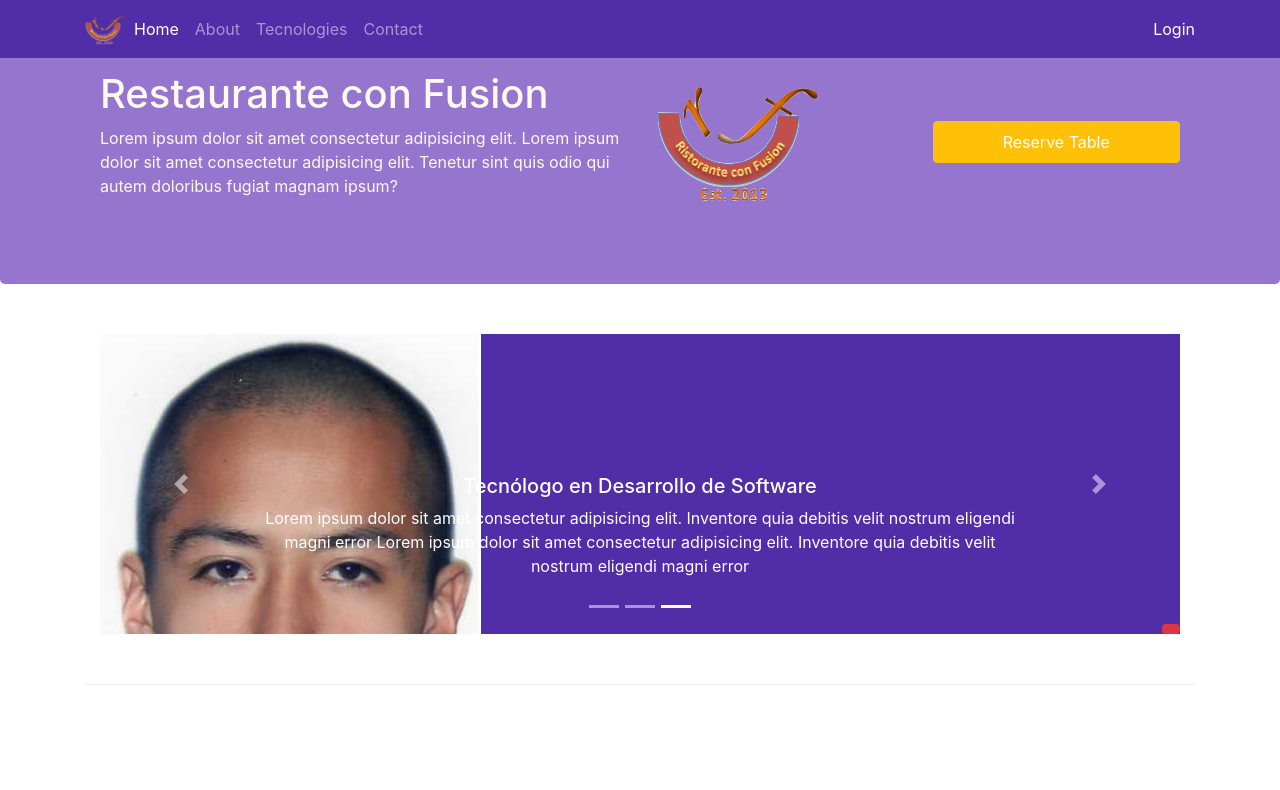
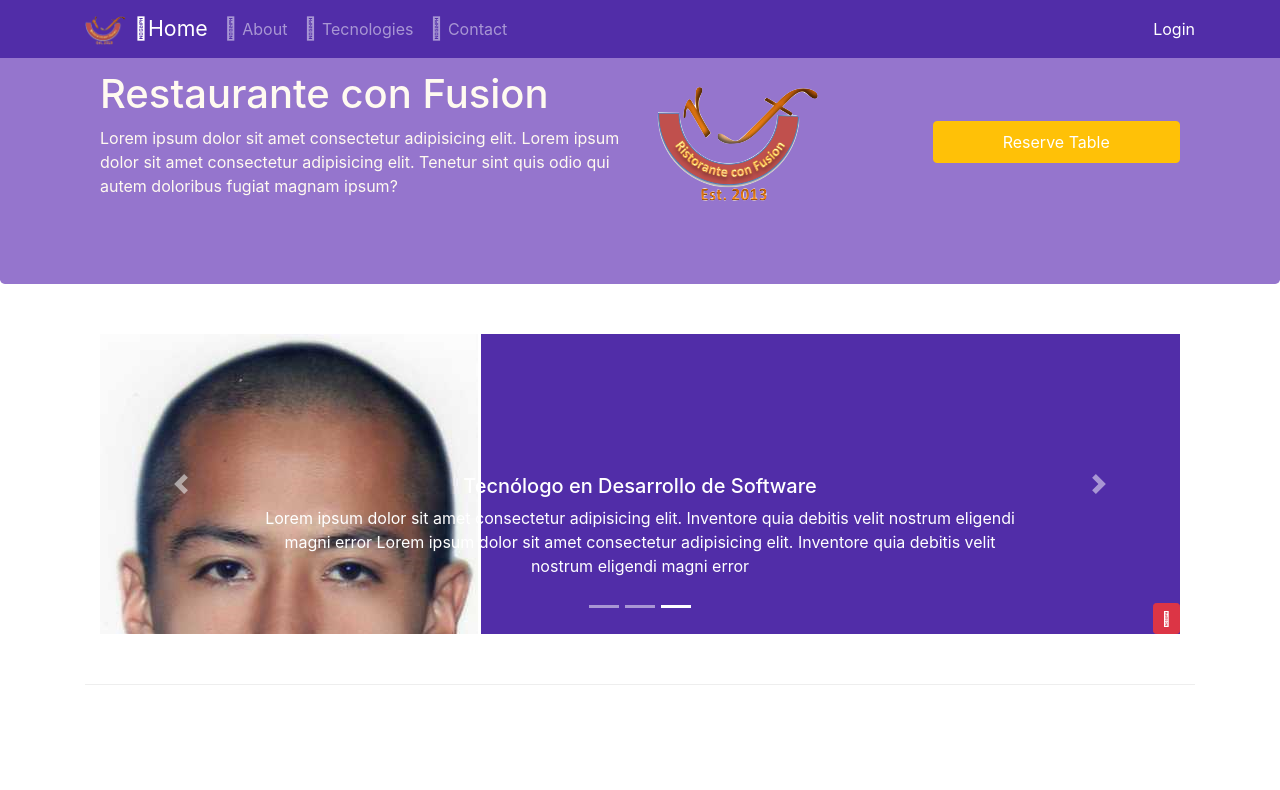
Before and after one commit to DiegoContador/Bootsrapt4Diego, a website: page docs/index.html in a window 1280 px wide. Shown: the top 790 px of the page. Drawn offline with nearby package versions, Linux system fonts and the light colour scheme.

Commit message:
despliegue+

```diff
--- a/docs/index.html
+++ b/docs/index.html
@@ -8,6 +8,7 @@
     <!-- Bootstrap CSS -->
     <!-- build:css css/main.css -->
     <link rel="stylesheet" href="https://cdn.jsdelivr.net/npm/bootstrap@4.5.3/dist/css/bootstrap.min.css" integrity="sha384-TX8t27EcRE3e/ihU7zmQxVncDAy5uIKz4rEkgIXeMed4M0jlfIDPvg6uqKI2xXr2" crossorigin="anonymous">
+    <link rel="stylesheet" href="https://cdnjs.cloudflare.com/ajax/libs/font-awesome/5.15.1/css/fontawesome.min.css" integrity="sha512-kJ30H6g4NGhWopgdseRb8wTsyllFUYIx3hiUwmGAkgA9B/JbzUBDQVr2VVlWGde6sdBVOG7oU8AL35ORDuMm8g==" crossorigin="anonymous" />
     <!-- <link rel="stylesheet" href="node_modules/font-awesome/css/font-awesome.min.css">
     <link rel="stylesheet" href="node_modules/bootstrap-social/bootstrap-social.css"> -->
     <link rel="stylesheet" href="https://cdnjs.cloudflare.com/ajax/libs/bootstrap-social/4.5.0/bootstrap-social.css" integrity="sha512-hNpC/G+9Sh4ohm7WIfh62qrRN5JNCQL73+9TMmC5/H7BQAfX7hoD2SD0FXxnQKYjp6ci4kYQwRfLiosgZSQzIA==" crossorigin="anonymous" />
```
Also changed, not shown: docs/aboutus.html (+1 -0 lines), docs/contactus.html (+1 -0 lines).
